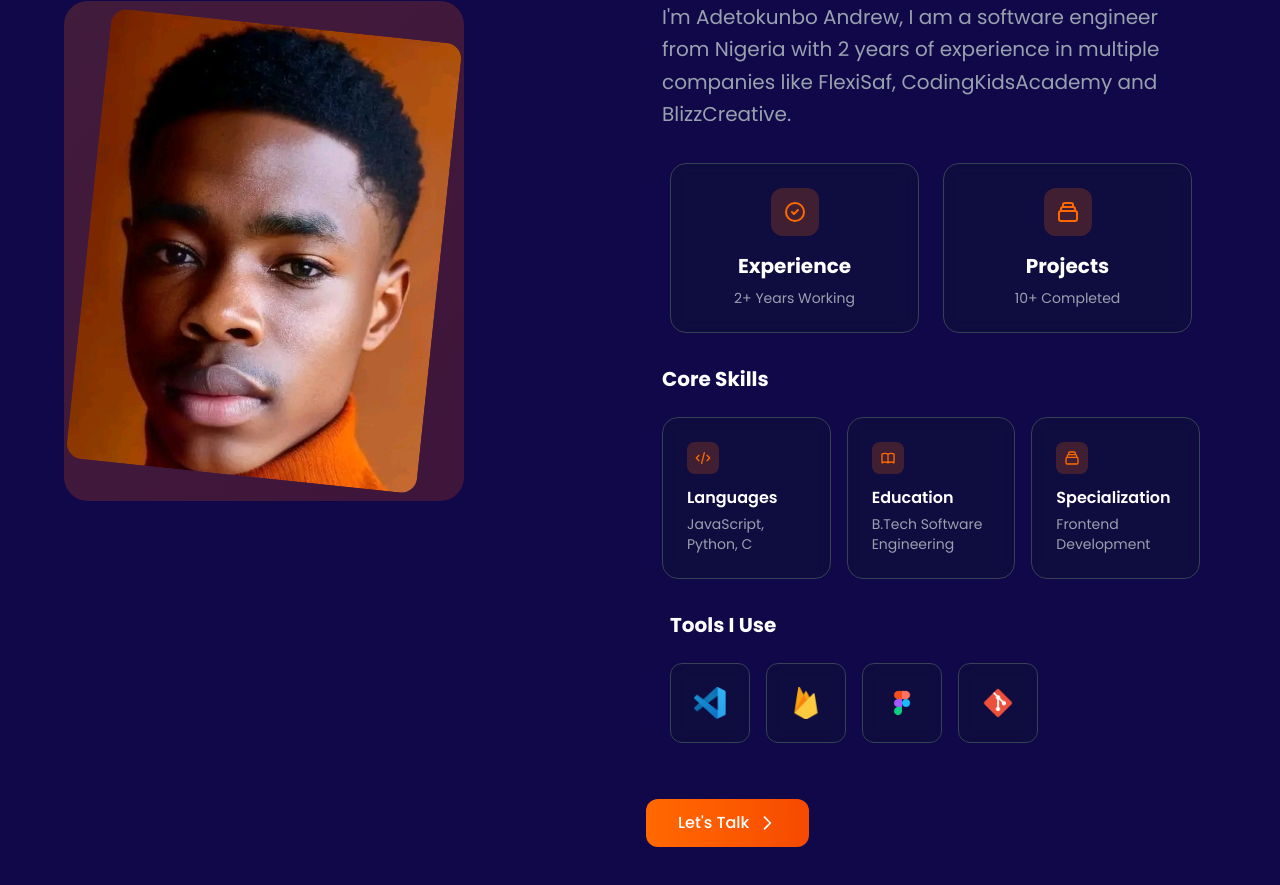
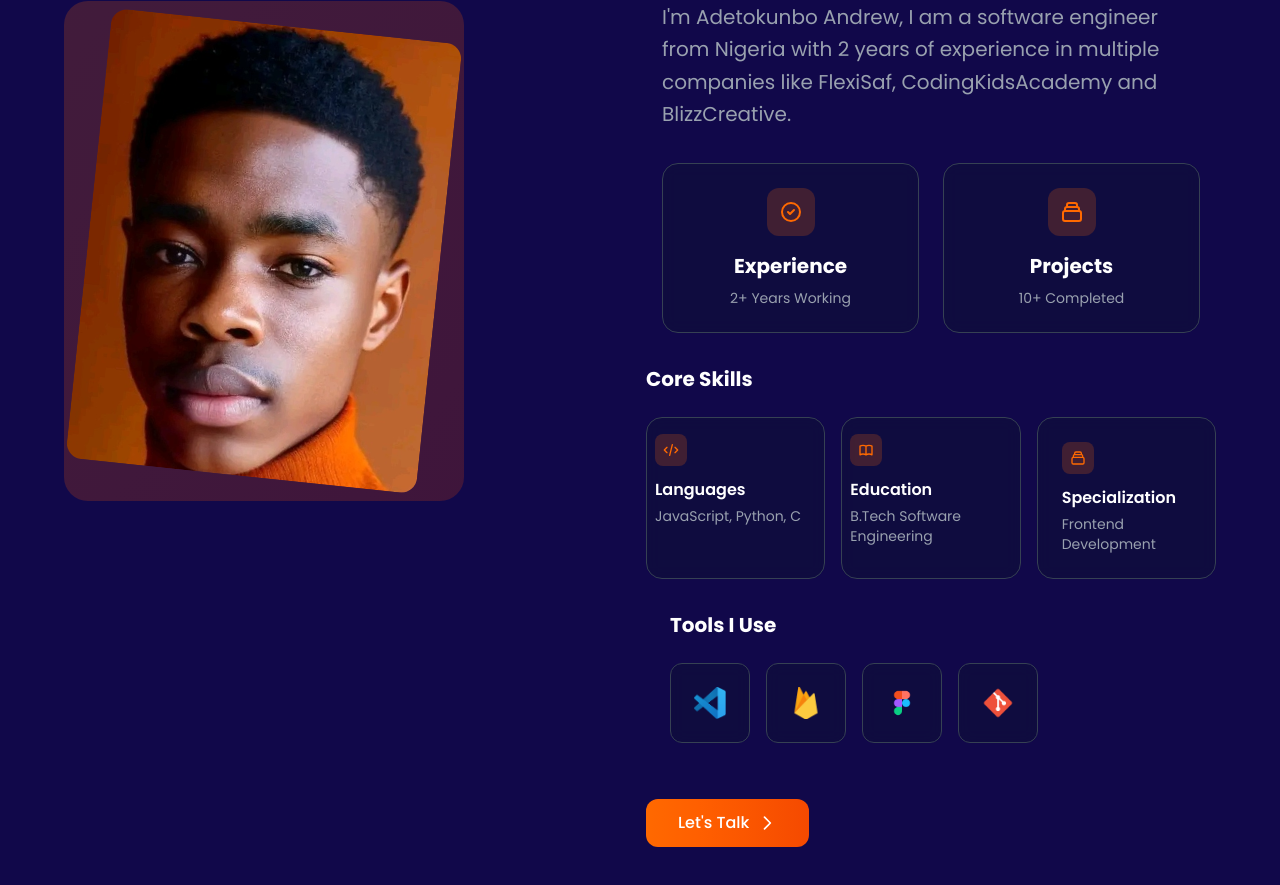
Before and after one commit to BusandCode/BusandCode, a Next.js app: page / in a window 1280 px wide. Shown: the part 954-1839 px from the top of the page. Built offline with nearby package versions, Linux system fonts and the light colour scheme.

Commit message:
changes to the search bar

```diff
--- a/components/About.jsx
+++ b/components/About.jsx
@@ -43,7 +43,7 @@ const About = () => {
             </div>
 
             {/* Stats Cards */}
-            <div className='grid grid-cols-1 md:grid-cols-2 gap-6 px-6'>
+            <div className='grid grid-cols-1 md:grid-cols-2 gap-6 px-4'>
               <div className='bg-gray-900/30 backdrop-blur-sm rounded-2xl p-6
                             border border-gray-700 hover:border-orange-500/50
                             transition-all duration-300 hover:transform hover:scale-105
@@ -90,13 +90,13 @@ const About = () => {
             </div>
 
             {/* Skills Grid */}
-            <div className='space-y-6 flex px-4 flex-col items-start justify-center w-full'>
+            <div className='space-y-6 flex flex-col items-center lg:items-start justify-center w-full'>
               <h3 className='text-white text-xl font-bold'>Core Skills</h3>
 
               <div className='grid grid-cols-1 md:grid-cols-2 lg:grid-cols-3 gap-4'>
                 <div className='bg-gray-900/30 backdrop-blur-sm
               border-gray-700
-              rounded-2xl p-6
+              rounded-2xl py-4 px-2
               border  hover:border-orange-500/50
               transition-all duration-300 hover:transform hover:scale-105
               hover:shadow-xl hover:shadow-orange-500/10 group'>
@@ -121,7 +121,7 @@ const About = () => {
 
                 <div className='bg-gray-900/30 backdrop-blur-sm
               border-gray-700
-              rounded-2xl p-6
+              rounded-2xl py-4 px-2
               border  hover:border-orange-500/50
               transition-all duration-300 hover:transform hover:scale-105
               hover:shadow-xl hover:shadow-orange-500/10 group'>
```
